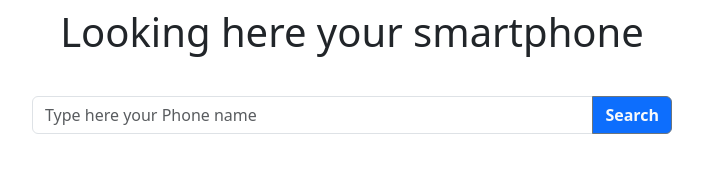
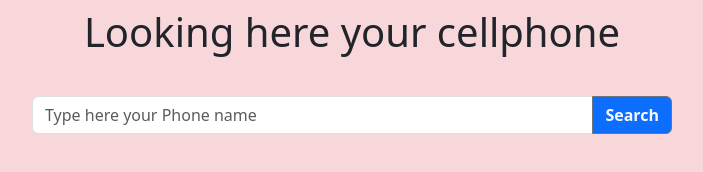
Before and after one commit to alamgirdevs/cellphone-hunter, a plain HTML site: page cellphone-hunter.html in a window 1280 px wide. Shown: the whole page, without its empty margins (288-991 px from the left). Drawn offline with nearby package versions, Linux system fonts and the light colour scheme.

Commit message:
background color updated

```diff
--- a/cellphone-hunter.html
+++ b/cellphone-hunter.html
@@ -7,8 +7,8 @@
     <!-- bootstrap link  -->
     <link href="https://cdn.jsdelivr.net/npm/bootstrap@5.3.0-alpha3/dist/css/bootstrap.min.css" rel="stylesheet" integrity="sha384-KK94CHFLLe+nY2dmCWGMq91rCGa5gtU4mk92HdvYe+M/SXH301p5ILy+dN9+nJOZ" crossorigin="anonymous">
 </head>
-<body>
-    <h1 class="mt-2 text-center">Looking here your smartphone</h1>
+<body class="bg-danger-subtle">
+    <h1 class="mt-2 text-center">Looking here your cellphone</h1>
     <p id="message"></p>
     <br>
     <div class="input-group mb-3 w-50 mx-auto">
@@ -19,27 +19,12 @@
         <br>
     <!-- single phone details       -->
       <div id="phone-details" class="w-50 mx-auto">
-        <!-- <div class="card">
-          <img src="..." class="card-img-top" alt="...">
-          <div class="card-body">
-            <h5 class="card-title">Card title</h5>
-            <p class="card-text">Some quick example text to build on the card title and make up the bulk of the card's content.</p>
-            <a href="#" class="btn btn-primary">Go somewhere</a>
-          </div>
-        </div> -->
+
       </div>
 
     <!-- Phone Search results -->
     <div id="search-result" class="row row-cols-1 row-cols-md-3 g-4">
-        <!-- <div class="col">
-          <div class="card h-100">
-            <img src="..." class="card-img-top" alt="...">
-            <div class="card-body">
-              <h5 class="card-title">Card title</h5>
-              <p class="card-text">This is a wider card with supporting text below as a natural lead-in to additional content. This content is a little bit longer.</p>
-            </div>
-          </div>
-        </div> -->
+
       </div>
 
     <!-- API JS link  -->
```
